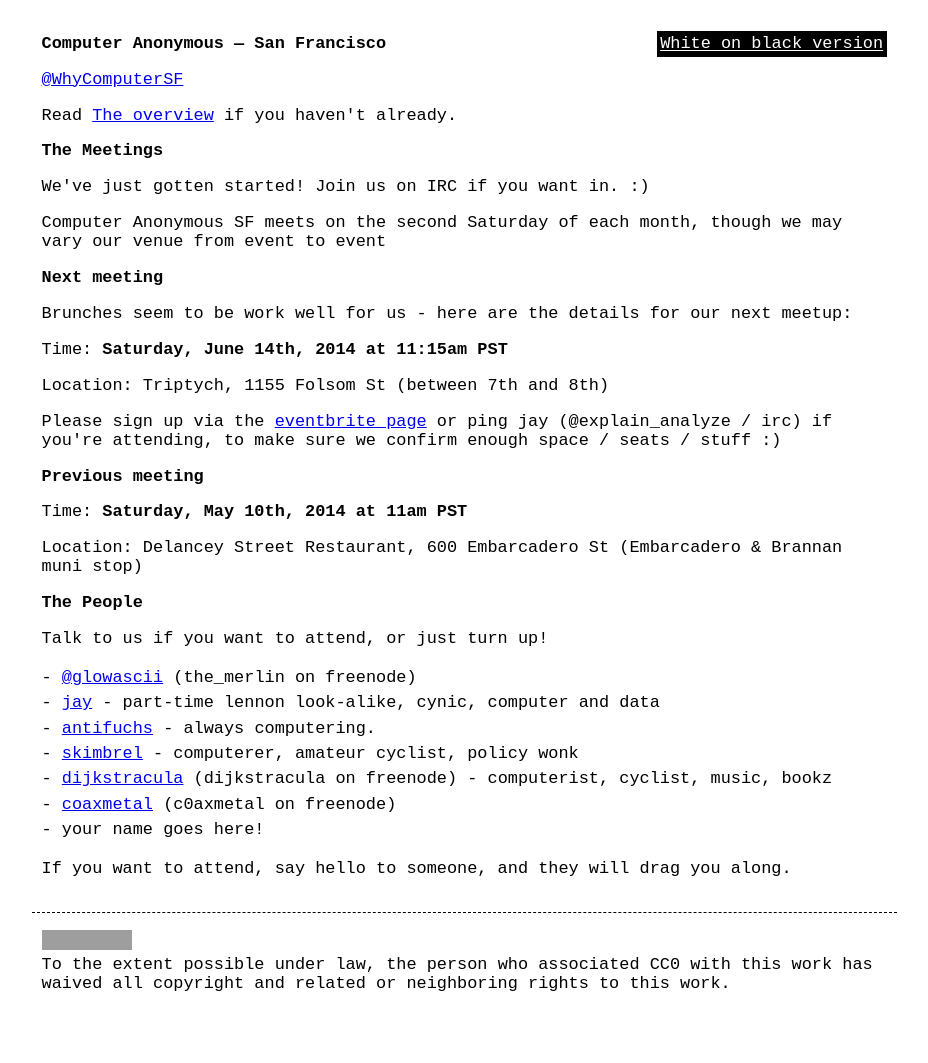
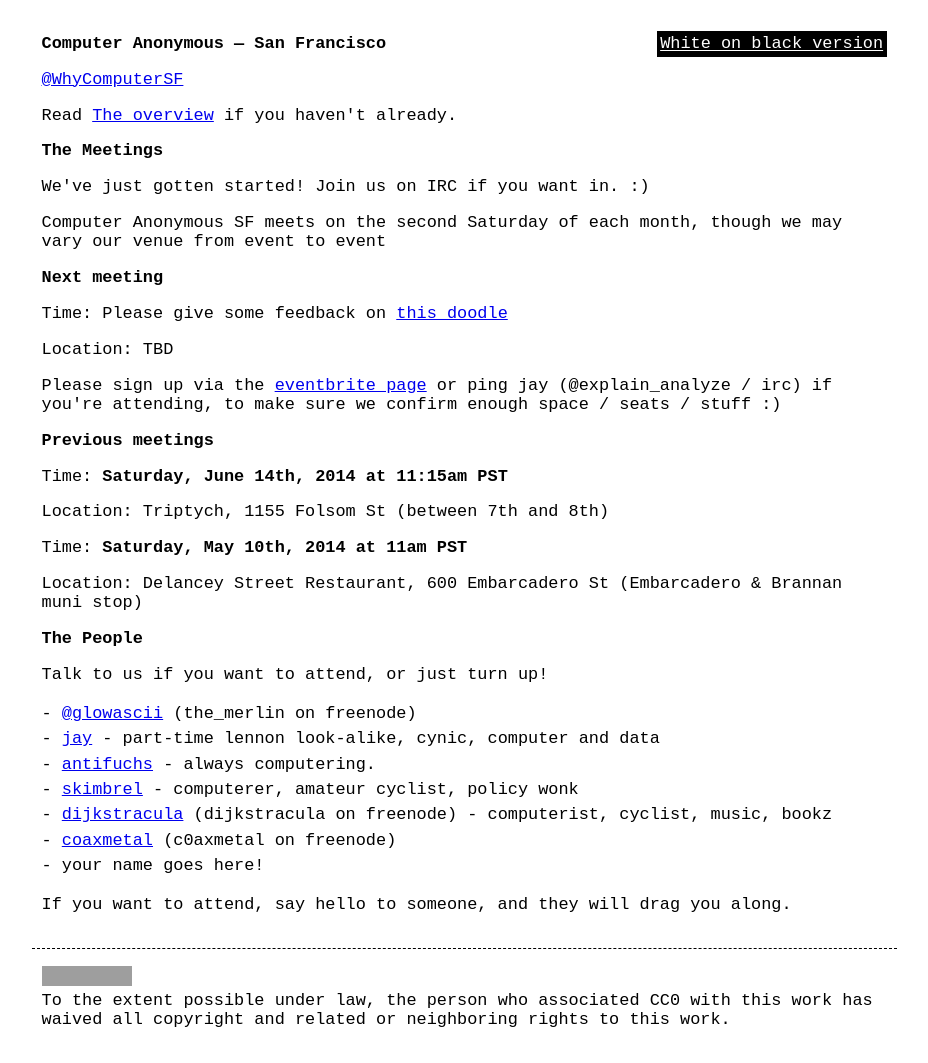
Before and after one commit to computeranonymous/computer, a Jekyll site: the page built from us_sanfrancisco.html, in a window 1280 px wide. Shown: the whole page, without its empty margins (176-1104 px from the left). Built offline with Jekyll 4.4.1, drawn with Linux system fonts in a browser that asks for light colours; before the commit the page ends 1027 px from its top, so only the background shows below that; grey boxes are pictures that could not be loaded.

Commit message:
Planning the next computersf

```diff
--- a/us_sanfrancisco.html
+++ b/us_sanfrancisco.html
@@ -17,14 +17,15 @@ title: Computer Anonymous - San Francisco
 
       <h3>Next meeting</h3>
 
-      <p>Brunches seem to be work well for us - here are the details for our next meetup:</p>
+      <p>Time: Please give some feedback on <a href="http://doodle.com/5k288yiwi7n9qu9n">this doodle</a></p>
+      <p>Location: TBD</p>
+
+      <p>Please sign up via the <a href="http://computeranonymoussf.eventbrite.com/">eventbrite page</a> or ping jay (@explain_analyze / irc) if you're attending, to make sure we confirm enough space / seats / stuff :)</p>
+
+      <h3>Previous meetings</h3>
 
       <p>Time: <strong>Saturday, June 14th, 2014 at 11:15am PST</strong></p>
       <p>Location: Triptych, 1155 Folsom St (between 7th and 8th)</p>
-
-      <p>Please sign up via the <a href="http://computeranonymoussf.eventbrite.com/">eventbrite page</a> or ping jay (@explain_analyze / irc) if you're attending, to make sure we confirm enough space / seats / stuff :)</p>
-
-      <h3>Previous meeting</h3>
 
       <p>Time: <strong>Saturday, May 10th, 2014 at 11am PST</strong></p>
       <p>Location: Delancey Street Restaurant, 600 Embarcadero St (Embarcadero &amp; Brannan muni stop)</p>
```
